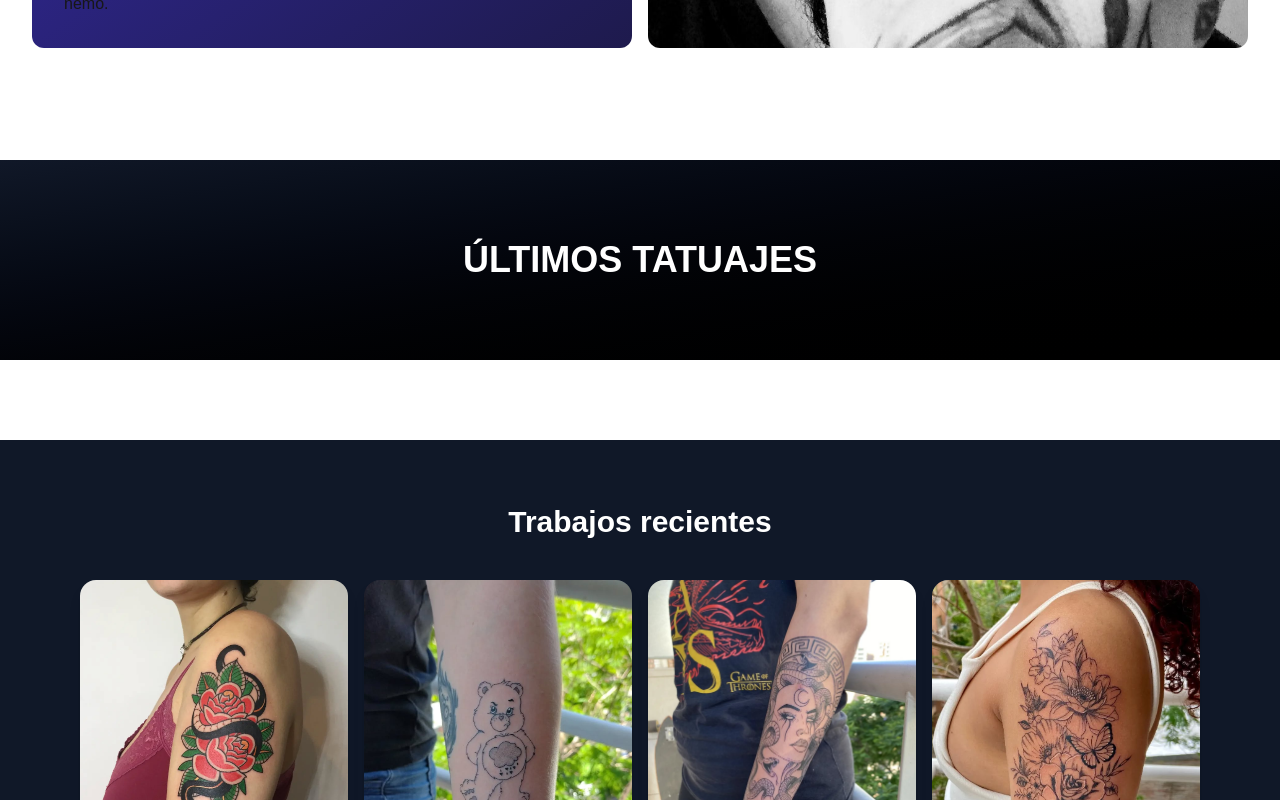
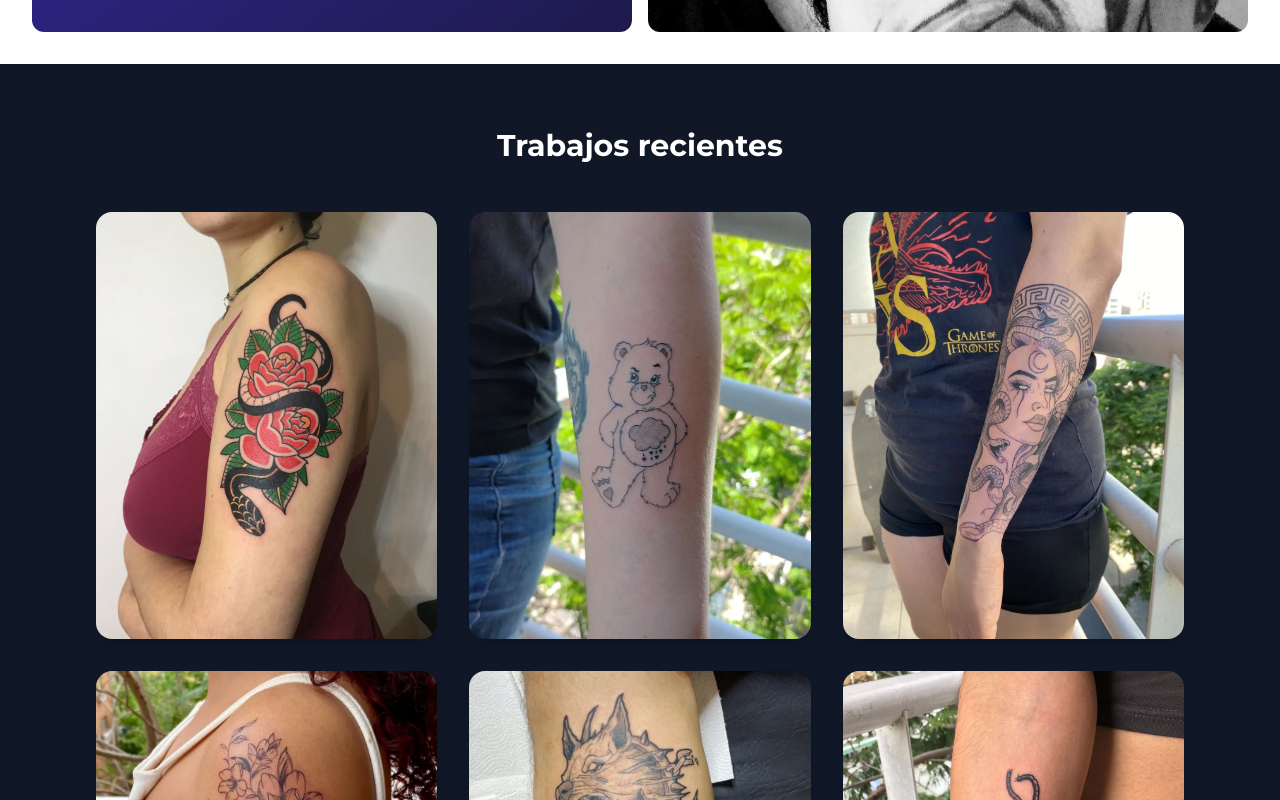
Before and after one commit to ValenGu1t0/instaguera, a Next.js app in the folder frontend/: page / in a window 1280 px wide. Shown: the part 520-1320 px from the top of the page. Built offline with nearby package versions, Linux system fonts and the light colour scheme.

Commit message:
Update UI

```diff
--- a/frontend/src/app/globals.css
+++ b/frontend/src/app/globals.css
@@ -6,11 +6,15 @@
   --foreground: #171717;
 }
 
+/* Agregar acá las var para las fuentes */
 @theme inline {
   --color-background: var(--background);
   --color-foreground: var(--foreground);
   --font-sans: var(--font-geist-sans);
   --font-mono: var(--font-geist-mono);
+  --font-montserrat: var(--font-montserrat);
+  --font-roboto: var(--font-roboto);
+  --font-great-vibes: var(--font-great-vibes);
 }
 
 @media (prefers-color-scheme: dark) {
@@ -23,5 +27,5 @@
 body {
   background: var(--background);
   color: var(--foreground);
-  font-family: Arial, Helvetica, sans-serif;
+  scroll-behavior: smooth;
 }
--- a/frontend/src/app/layout.tsx
+++ b/frontend/src/app/layout.tsx
@@ -1,12 +1,24 @@
 import type { Metadata } from "next";
-import { Roboto } from "next/font/google";
+import { Roboto, Montserrat, Great_Vibes } from "next/font/google";
 import "./globals.css";
 import { Toaster } from "sonner";
 
+// Aplicar cada variable css -- al globals
 const roboto = Roboto({
   subsets: ["latin"],
   weight: ["400", "600", "700"],
   variable: "--font-roboto",
+});
+
+const montserrat = Montserrat({
+  subsets: ["latin"],
+  variable: "--font-montserrat"
+});
+
+const greatVibes = Great_Vibes({
+  subsets: ["latin"],
+  weight: "400",
+  variable: "--font-great-vibes"
 });
 
 export const metadata: Metadata = {
@@ -21,8 +33,8 @@ export default function RootLayout({
 }>) {
   return (
     <html lang="es">
-      <body className={`${roboto.variable} antialiased`}>
-        <main>
+      <body className={`${montserrat.variable} ${roboto.variable} ${greatVibes.variable} antialiased`}>
+        <main className="font-montserrat ">
           {children}
           <Toaster richColors position="bottom-right" />
         </main>
--- a/frontend/src/app/page.tsx
+++ b/frontend/src/app/page.tsx
@@ -6,15 +6,13 @@ export default function Home() {
 
   return (
 
-    <div className="min-h-screen mt-32 ">
+    <div className="min-h-screen mt-24 sm:mt-28 font-montserrat">
+
+      <div id="inicio"></div>
 
       <NavBar />
 
       <Hero />
-
-      <div className="p-20 my-12 sm:my-20 flex flex-row items-center justify-center bg-gradient-to-br from-gray-900 to-black font-semibold text-4xl">
-        <h2 className="text-center text-white">ÚLTIMOS TATUAJES</h2>
-      </div>
 
       <GridTatuajes />
 
--- a/frontend/src/components/GridTatuajes.tsx
+++ b/frontend/src/components/GridTatuajes.tsx
@@ -1,7 +1,8 @@
 "use client"
 
+import { useState } from "react"
 import Image from "next/image"
-import { motion } from "framer-motion"
+import { motion, AnimatePresence } from "framer-motion"
 
 const images = [
   "/tattoos/tattoo1.jpg",
@@ -18,22 +19,28 @@ const images = [
 
 export default function GridTatuajes() {
 
+    const [selectedImage, setSelectedImage] = useState<string | null>(null)
+    const [zoom, setZoom] = useState(false)
+
     return (
         <section className="py-16 bg-gray-900">
-
             <div className="max-w-6xl mx-auto px-4">
-
-                <h2 className="text-3xl font-bold text-center text-white mb-10">
+                <h2 className="text-3xl font-bold text-center text-white mb-12">
                     Trabajos recientes
                 </h2>
 
-                <div className="grid grid-cols-2 sm:grid-cols-3 md:grid-cols-4 gap-4">
+                {/* Grid de imágenes */}
+                <div className="px-4 grid grid-cols-2 sm:grid-cols-3 md:grid-cols-3 gap-8">
                 {images.map((src, i) => (
                     <motion.div
                     key={i}
-                        className="relative overflow-hidden rounded-2xl shadow-lg"
+                    className="relative overflow-hidden rounded-2xl shadow-lg cursor-pointer"
                     whileHover={{ scale: 1.05 }}
                     transition={{ type: "spring", stiffness: 300 }}
+                    onClick={() => {
+                        setSelectedImage(src)
+                        setZoom(false)
+                    }}
                     >
                     <Image
                         src={src}
@@ -43,12 +50,42 @@ export default function GridTatuajes() {
                         className="w-full h-full object-cover"
                     />
                     <div className="absolute inset-0 bg-black/30 opacity-0 hover:opacity-100 transition flex items-center justify-center">
-                            <p className="text-white text-lg font-semibold">Tatuaje {i + 1}</p>
+                        <p className="text-white text-lg font-semibold">Ver más</p>
                     </div>
                     </motion.div>
                 ))}
                 </div>
             </div>
+
+            {/* Modal / Lightbox */}
+            <AnimatePresence>
+                {selectedImage && (
+                <motion.div
+                    className="fixed inset-0 bg-black/80 flex items-center justify-center z-50"
+                    initial={{ opacity: 0 }}
+                    animate={{ opacity: 1 }}
+                    exit={{ opacity: 0 }}
+                    onClick={(e) => {
+                        if (e.target === e.currentTarget) {
+                            setSelectedImage(null)
+                        }
+                    }}
+                >
+                    <motion.img
+                        src={selectedImage}
+                        alt="Preview"
+                        className={`max-h-[90%] max-w-[90%] rounded-2xl shadow-xl cursor-${zoom ? "zoom-out" : "zoom-in"}`}
+                        initial={{ scale: 1 }}
+                        animate={{ scale: zoom ? 2 : 1 }}
+                        transition={{ type: "spring", stiffness: 200, damping: 20 }}
+                        onClick={() => setZoom(!zoom)}
+                        drag={zoom ? true : false}
+                        dragConstraints={{ left: -100, right: 100, top: -100, bottom: 100 }}
+                        dragElastic={0.2}
+                    />
+                </motion.div>
+                )}
+            </AnimatePresence>
         </section>
     )
 }
--- a/frontend/src/components/NavBar.tsx
+++ b/frontend/src/components/NavBar.tsx
@@ -76,15 +76,15 @@ export default function NavBar() {
       items-center`}
     >
       {/* Logo */}
-      <Link href="/" className="text-xl font-semibold italic text-white hidden sm:flex">
+      <Link href="/" className="text-xl font-semibold italic text-white hidden lg:flex">
         Instaguera
       </Link>
 
       {/* Links */}
       <ul className="w-full flex items-center justify-evenly gap-4 sm:gap-6 font-semibold text-white">
-        <li><Link href="/" className="hover:text-indigo-500 transition text-md md:text-lg">Inicio</Link></li>
-        <li className="hidden sm:flex"><Link href="#tattoos" className="hover:text-indigo-500 transition text-md md:text-lg">Tattoos</Link></li>
-        <li><Link href={turnosHref} className="hover:text-indigo-500 transition text-md md:text-lg">{turnosLabel}</Link></li>
+        <li><Link href="#inicio" className="hover:text-indigo-500 transition text-sm sm:text-lg">Inicio</Link></li>
+        <li><Link href="#tattoos" className="hover:text-indigo-500 transition text-sm sm:text-lg">Tattoos</Link></li>
+        <li><Link href={turnosHref} className="hover:text-indigo-500 transition text-sm sm:text-lg">{turnosLabel}</Link></li>
       </ul>
 
       {/* Ícono de usuario / logout */}
@@ -96,7 +96,7 @@ export default function NavBar() {
             variant="ghost"
             size="icon"
             onClick={handleLogout}
-            className="text-white hover:bg-white/20 hover:text-red-400 cursor-pointer"
+            className="hidden md:flex text-white hover:bg-white/20 hover:text-red-400 cursor-pointer"
             title="Cerrar Sesión"
           >
             <LogOut className="h-5 w-5" />
--- a/frontend/tailwind.config.js
+++ b/frontend/tailwind.config.js
@@ -9,7 +9,9 @@ module.exports = {
   theme: {
     extend: {
       fontFamily: {
-        sans: ["var(--font-roboto)", "sans-serif"],
+        /* sans: ["var(--font-roboto)", "sans-serif"], */
+        montserrat: ["var(--font-montserrat)"],
+        tattoo: ["var(--font-great-vibes)"],
       },
     },
   },
```
Lines whose indentation alone changed are shown as unchanged.
